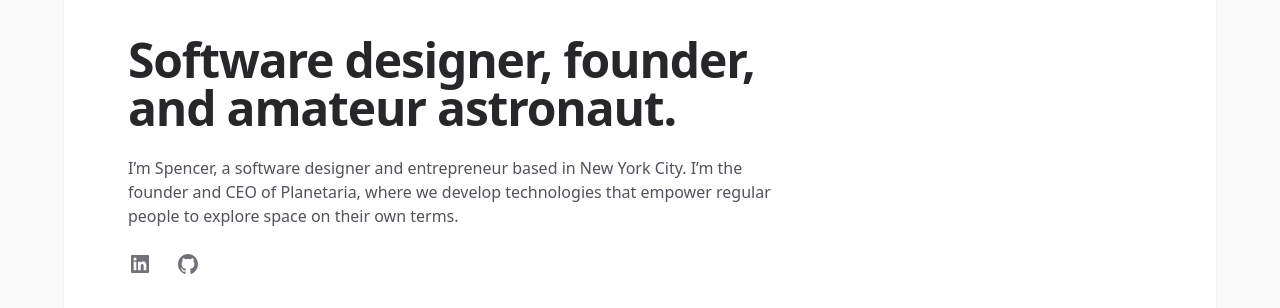
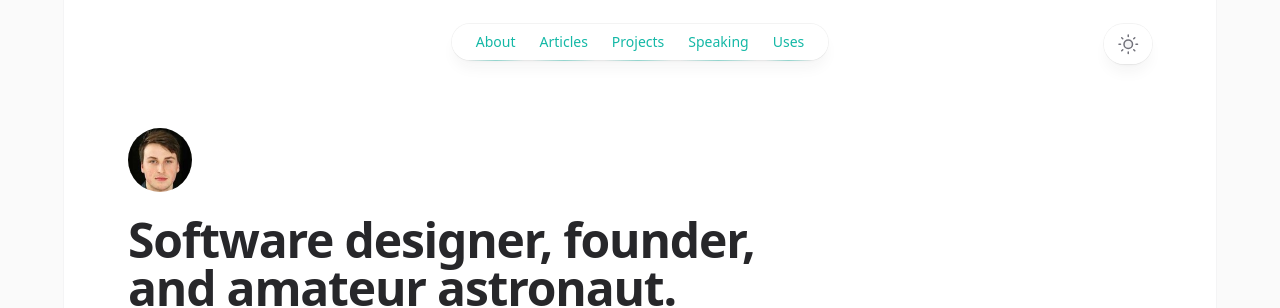
Before and after one commit to barrymun/portfolio, a React (Vite) app: page / in a window 1280 px wide. Shown: the top 308 px of the page. Built offline with nearby package versions, Linux system fonts and the light colour scheme.

Commit message:
[wip] getting the Header component to work

```diff
--- a/package.json
+++ b/package.json
@@ -9,6 +9,7 @@
     "preview": "vite preview"
   },
   "dependencies": {
+    "@headlessui/react": "^1.7.2",
     "@types/node": "^18.7.18",
     "clsx": "^1.2.1",
     "dotenv": "^16.0.2",
--- a/src/components/Header/Header.tsx
+++ b/src/components/Header/Header.tsx
@@ -1,12 +1,9 @@
-import Image from "next/future/image";
-import Link from "next/link";
-import { useRouter } from "next/router";
+import { Fragment, useEffect, useRef } from "react";
+import { Link } from "react-router-dom";
 import { Popover, Transition } from "@headlessui/react";
 import clsx from "clsx";
-
-import { Container } from "@/components/Container";
-import avatarImage from "@/images/avatar.jpg";
-import { Fragment, useEffect, useRef } from "react";
+import Container from "@/components/Container";
+import avatarImage from "@/assets/avatar.jpeg";
 
 function CloseIcon(props) {
   return (
@@ -136,12 +133,13 @@ function MobileNavigation(props) {
 }
 
 function NavItem({ href, children }) {
-  let isActive = useRouter().pathname === href;
+  // let isActive = useRouter().pathname === href;
+  let isActive = true;
 
   return (
     <li>
       <Link
-        href={href}
+        to={href}
         className={clsx(
           "relative block px-3 py-2 transition",
           isActive
@@ -228,27 +226,26 @@ function AvatarContainer({ className, ...props }) {
 function Avatar({ large = false, className, ...props }) {
   return (
     <Link
-      href="/"
+      to="/"
       aria-label="Home"
       className={clsx(className, "pointer-events-auto")}
       {...props}
     >
-      <Image
+      <img
         src={avatarImage}
         alt=""
-        sizes={large ? "4rem" : "2.25rem"}
         className={clsx(
           "rounded-full bg-zinc-100 object-cover dark:bg-zinc-800",
           large ? "h-16 w-16" : "h-9 w-9"
         )}
-        priority
       />
     </Link>
   );
 }
 
 export default function Header() {
-  let isHomePage = useRouter().pathname === "/";
+  // let isHomePage = useRouter().pathname === "/";
+  let isHomePage = true;
 
   let headerRef = useRef();
   let avatarRef = useRef();
--- a/src/components/Layout/Layout.tsx
+++ b/src/components/Layout/Layout.tsx
@@ -1,4 +1,4 @@
-// import Header from "@/components/Header";
+import Header from "@/components/Header";
 import Footer from "@/components/Footer";
 import { Outlet } from "react-router";
 
@@ -11,7 +11,7 @@ export default function Layout() {
         </div>
       </div>
       <div className="relative">
-        {/* <Header /> */}
+        <Header />
         <main>
           <Outlet />
         </main>
```
Also changed, not shown: src/assets/avatar.jpeg (added), 1 other file (tests, documents, lock files or other folders).
